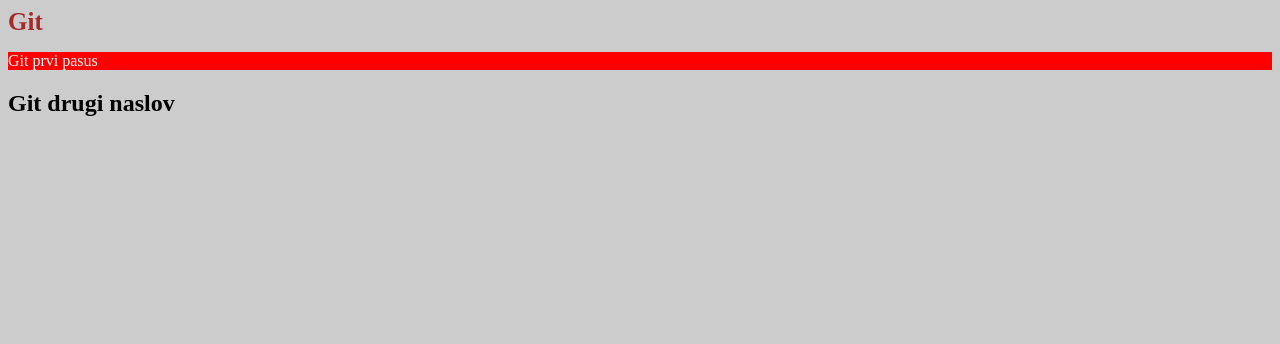
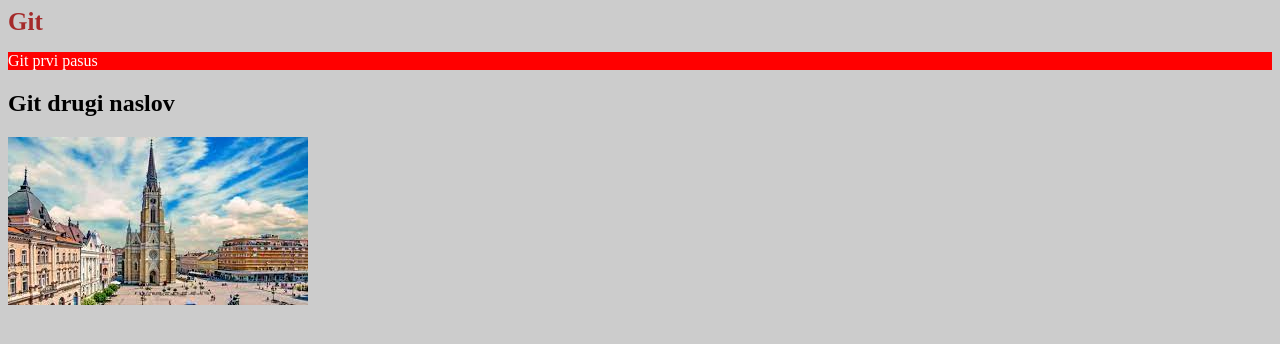
Before and after one commit to HardTryz/smart, a plain HTML site: page index.html in a window 1280 px wide. Drawn offline with Linux system fonts and the light colour scheme.

Commit message:
Dodata slika

```diff
--- a/index.html
+++ b/index.html
@@ -12,5 +12,10 @@
     <h1>Git</h1>
     <p>Git prvi pasus</p>
     <h2>Git drugi naslov</h2>
+
+    <div>
+        <img src="img/novi_sad.jfif" alt="slika">
+    </div>
+
 </body>
 </html>
```
Also changed, not shown: img/novi_sad.jfif (added).
